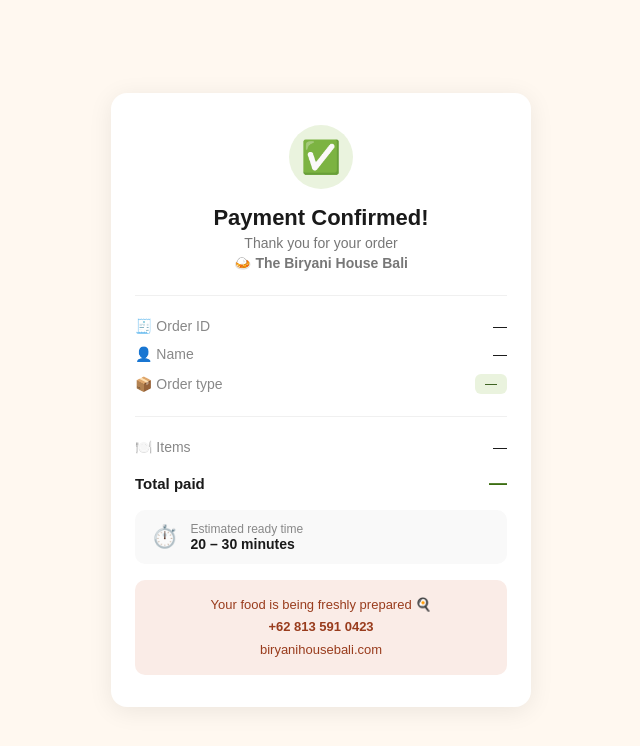
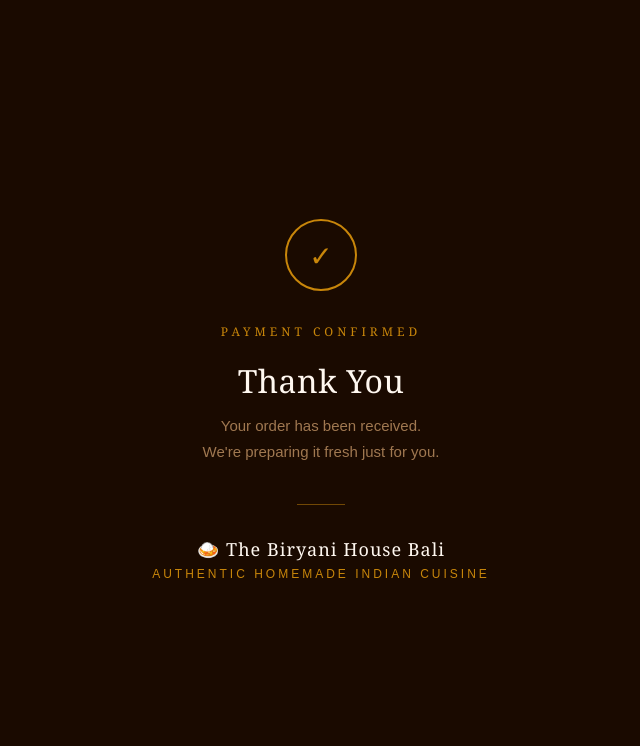
Before and after one commit to itsadityakaushalofficial/Success-urls, a plain HTML site: page index.html in a window 1280 px wide. Shown: the whole page, without its empty margins (319-959 px from the left). Drawn offline with Linux system fonts and the light colour scheme.

Commit message:
Refactor payment confirmation page layout and styles
Updated styles and structure for payment confirmation page.

```diff
--- a/index.html
+++ b/index.html
@@ -1,199 +1,108 @@
 <!DOCTYPE html>
-<html>
+<html lang="en">
 <head>
-<meta name="viewport" content="width=device-width, initial-scale=1">
+<meta charset="UTF-8">
+<meta name="viewport" content="width=device-width, initial-scale=1.0">
+<title>Payment Confirmed — The Biryani House Bali</title>
 <style>
   * { margin: 0; padding: 0; box-sizing: border-box; }
+
   body {
-  font-family: Arial, sans-serif;
-  background: #fff8f0;
+    font-family: 'Georgia', serif;
+    background: #1a0a00;
     min-height: 100vh;
     display: flex;
     justify-content: center;
     align-items: center;
     padding: 20px;
   }
-.card {
-  background: white;
-  border-radius: 16px;
-  padding: 32px 24px;
+
+  .container {
+    text-align: center;
     max-width: 420px;
     width: 100%;
-  box-shadow: 0 4px 24px rgba(0,0,0,0.08);
   }
-.check-circle {
-  width: 64px;
-  height: 64px;
+
+  .icon {
+    font-size: 52px;
+    margin-bottom: 24px;
+    display: block;
+  }
+
+  .check {
+    width: 72px;
+    height: 72px;
     border-radius: 50%;
-  background: #EAF3DE;
+    border: 2px solid #c8860a;
     display: flex;
     align-items: center;
     justify-content: center;
-  margin: 0 auto 16px;
+    margin: 0 auto 32px;
+    color: #c8860a;
+    font-size: 28px;
+  }
+
+  .tagline {
+    font-size: 12px;
+    letter-spacing: 4px;
+    color: #c8860a;
+    text-transform: uppercase;
+    margin-bottom: 20px;
+  }
+
+  h1 {
     font-size: 32px;
+    font-weight: 400;
+    color: #fff8f0;
+    line-height: 1.3;
+    margin-bottom: 12px;
+    letter-spacing: 0.5px;
   }
-.headline {
-  text-align: center;
-  margin-bottom: 24px;
+
+  .sub {
+    font-size: 15px;
+    color: #a07850;
+    margin-bottom: 40px;
+    line-height: 1.7;
+    font-family: Arial, sans-serif;
   }
-.headline h1 {
-  font-size: 22px;
-  font-weight: 600;
-  color: #1a1a1a;
-  margin-bottom: 4px;
+
+  .divider {
+    width: 48px;
+    height: 1px;
+    background: #c8860a;
+    margin: 0 auto 32px;
+    opacity: 0.5;
   }
-.headline p {
-  font-size: 14px;
-  color: #777;
+
+  .restaurant {
+    font-size: 18px;
+    color: #fff8f0;
+    letter-spacing: 1px;
+    margin-bottom: 6px;
   }
-.restaurant {
-  font-size: 13px;
-  font-weight: 600;
-  color: #D85A30;
-  margin-top: 4px;
-}
-.divider {
-  border: none;
-  border-top: 1px solid #f0f0f0;
-  margin: 16px 0;
-}
-.row {
-  display: flex;
-  justify-content: space-between;
-  align-items: center;
-  padding: 6px 0;
-  font-size: 14px;
-}
-.label { color: #888; }
-.value { color: #1a1a1a; font-weight: 500; }
-.badge {
-  background: #EAF3DE;
-  color: #27500A;
-  padding: 3px 10px;
-  border-radius: 6px;
+
+  .location {
     font-size: 12px;
-  font-weight: 500;
-}
-.total-row {
-  display: flex;
-  justify-content: space-between;
-  align-items: center;
-  padding: 12px 0 0;
-}
-.total-label {
-  font-size: 15px;
-  font-weight: 600;
-  color: #1a1a1a;
-}
-.total-value {
-  font-size: 18px;
-  font-weight: 700;
-  color: #3B6D11;
-}
-.eta-box {
-  display: flex;
-  align-items: center;
-  gap: 12px;
-  background: #f9f9f9;
-  border-radius: 10px;
-  padding: 12px 16px;
-  margin-top: 16px;
-}
-.eta-icon { font-size: 22px; }
-.eta-label { font-size: 12px; color: #888; }
-.eta-time { font-size: 14px; font-weight: 600; color: #1a1a1a; }
-.footer {
-  background: #FAECE7;
-  border-radius: 10px;
-  padding: 14px 16px;
-  text-align: center;
-  margin-top: 16px;
-}
-.footer p {
-  font-size: 13px;
-  color: #993C1D;
-  line-height: 1.7;
+    letter-spacing: 3px;
+    color: #c8860a;
+    text-transform: uppercase;
+    font-family: Arial, sans-serif;
   }
 </style>
 </head>
 <body>
-<div class="card">
-  <div class="check-circle">✅</div>
-
-  <div class="headline">
-    <h1>Payment Confirmed!</h1>
-    <p>Thank you for your order</p>
+  <div class="container">
+    <div class="check">✓</div>
+    <p class="tagline">Payment Confirmed</p>
+    <h1>Thank You</h1>
+    <p class="sub">
+      Your order has been received.<br>
+      We're preparing it fresh just for you.
+    </p>
+    <div class="divider"></div>
     <p class="restaurant">🍛 The Biryani House Bali</p>
+    <p class="location">Authentic Homemade Indian Cuisine</p>
   </div>
-
-  <div class="divider"></div>
-
-  <div class="row">
-    <span class="label">🧾 Order ID</span>
-    <span class="value" id="orderId">—</span>
-  </div>
-  <div class="row">
-    <span class="label">👤 Name</span>
-    <span class="value" id="customerName">—</span>
-  </div>
-  <div class="row">
-    <span class="label">📦 Order type</span>
-    <span class="badge" id="orderType">—</span>
-  </div>
-
-  <div class="divider"></div>
-
-  <div class="row">
-    <span class="label">🍽️ Items</span>
-    <span class="value" id="orderItems">—</span>
-  </div>
-
-  <div class="total-row">
-    <span class="total-label">Total paid</span>
-    <span class="total-value" id="totalAmount">—</span>
-  </div>
-
-  <div class="eta-box">
-    <span class="eta-icon">⏱️</span>
-    <div>
-      <p class="eta-label">Estimated ready time</p>
-      <p class="eta-time" id="etaTime">20 – 30 minutes</p>
-    </div>
-  </div>
-
-  <div class="footer">
-    <p>
-      Your food is being freshly prepared 🍳<br>
-      <strong>+62 813 591 0423</strong><br>
-      biryanihousebali.com
-    </p>
-  </div>
-</div>
-
-<script>
-const params = new URLSearchParams(window.location.search);
-
-const orderId = params.get('order_id');
-const name = params.get('customer_name');
-const type = params.get('order_type');
-const items = params.get('order_details');
-const amount = params.get('amount');
-
-if (orderId) document.getElementById('orderId').textContent = orderId;
-if (name) document.getElementById('customerName').textContent = name;
-if (type) {
-  document.getElementById('orderType').textContent =
-    type.charAt(0).toUpperCase() + type.slice(1);
-}
-if (items) document.getElementById('orderItems').textContent = items;
-if (amount) {
-  const rp = parseInt(amount) / 100;
-  document.getElementById('totalAmount').textContent =
-    'Rp ' + rp.toLocaleString('id-ID');
-}
-if (type === 'delivery') {
-  document.getElementById('etaTime').textContent = '40 – 60 minutes';
-}
-</script>
 </body>
 </html>
```
Lines whose indentation alone changed are shown as unchanged.
